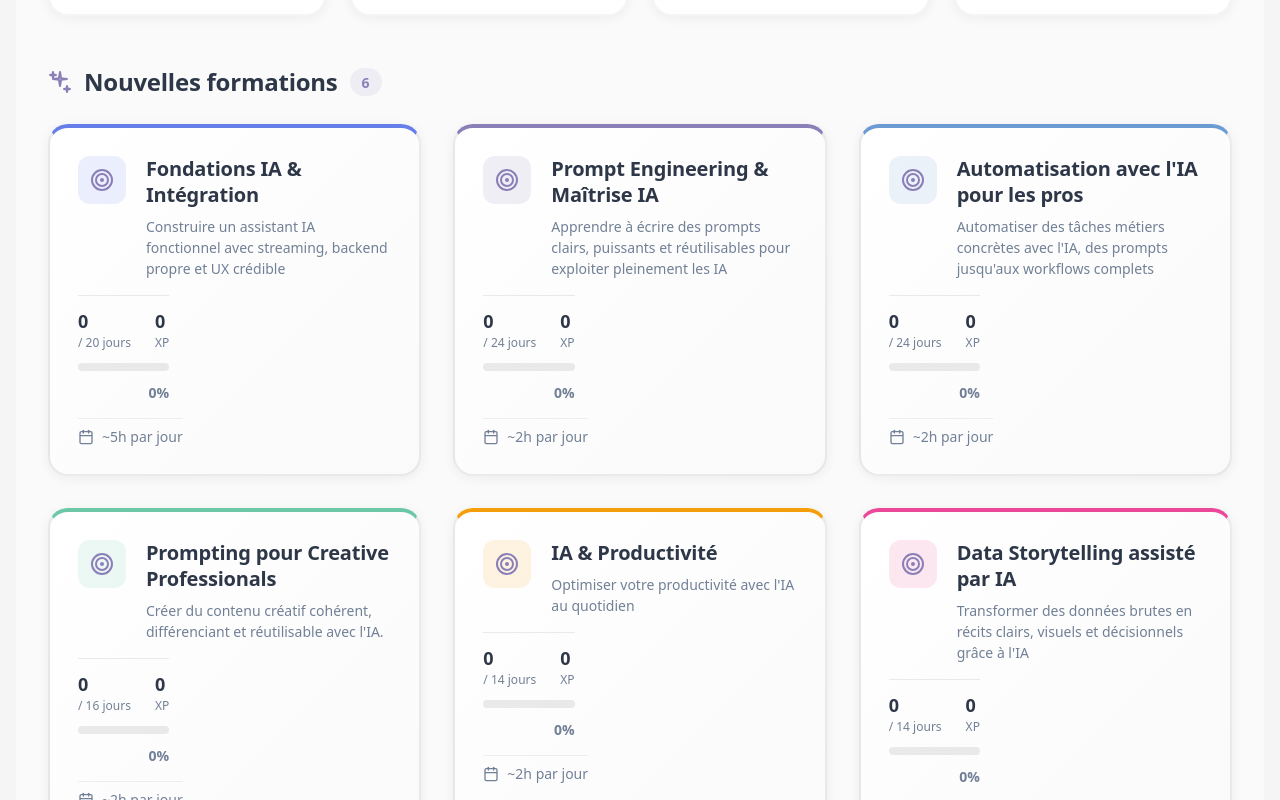
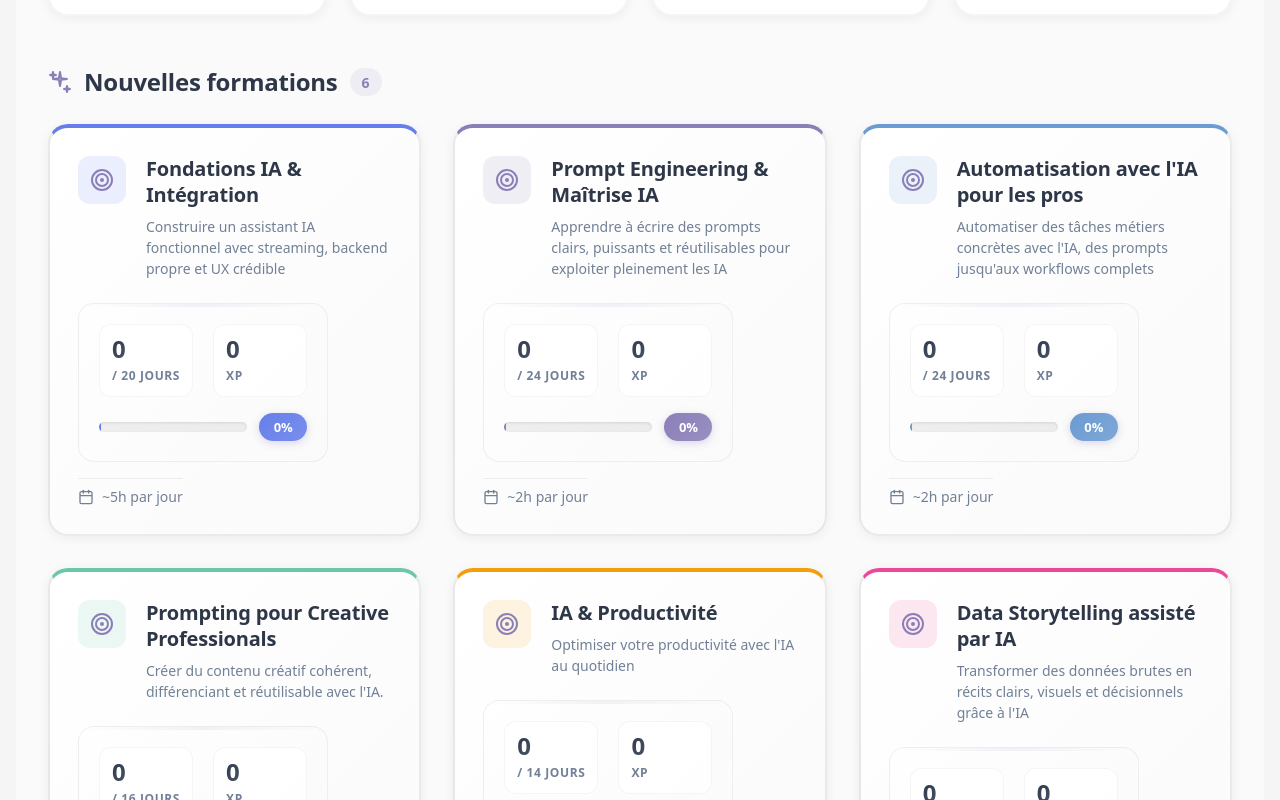
Before and after one commit to OliviaG-dev/SkillLoop, a React (Vite) app: page /programs in a window 1280 px wide. Shown: the part 560-1360 px from the top of the page. Built offline with nearby package versions, Linux system fonts and the light colour scheme.

Commit message:
:lipstick: improvement:design Programms and :bug: fix:bug objectifs

```diff
--- a/src/components/LoopOfTheDay/LoopOfTheDay.css
+++ b/src/components/LoopOfTheDay/LoopOfTheDay.css
@@ -246,7 +246,7 @@
   border-radius: 12px;
   border: 2px solid transparent;
   cursor: pointer;
-  transition: all 0.3s cubic-bezier(0.4, 0, 0.2, 1);
+  transition: background 0.05s linear, transform 0.05s ease, box-shadow 0.05s linear, border-color 0.05s linear;
   font-family: inherit;
   font-size: 1rem;
   font-weight: 500;
@@ -256,6 +256,7 @@
   gap: 0.75rem;
   position: relative;
   overflow: hidden;
+  will-change: transform, background;
 }
 
 .exercise-label {
@@ -292,7 +293,8 @@
     rgba(255, 255, 255, 0.2),
     transparent
   );
-  transition: left 0.5s ease;
+  transition: left 0.3s ease;
+  pointer-events: none;
 }
 
 .exercise-button:hover::before {
@@ -303,20 +305,22 @@
   background: linear-gradient(135deg, #667eea 0%, #764ba2 100%);
   border-color: #667eea;
   box-shadow: 0 4px 16px rgba(102, 126, 234, 0.6);
+  transition: background 0.05s linear, transform 0.05s ease, box-shadow 0.05s linear, border-color 0.05s linear;
 }
 
 .exercise-active:hover {
   background: linear-gradient(135deg, #5568d3 0%, #653d8f 100%);
-  transform: translateY(-2px);
-  box-shadow: 0 6px 20px rgba(102, 126, 234, 0.7);
+  transform: translateY(-1px);
+  box-shadow: 0 5px 18px rgba(102, 126, 234, 0.7);
 }
 
 .exercise-active:active {
   background: linear-gradient(135deg, #4a5bc4 0%, #5a3280 100%);
-  transform: translateY(0);
+  transform: translateY(0) scale(0.98);
   box-shadow:
     0 2px 8px rgba(102, 126, 234, 0.8),
     inset 0 2px 4px rgba(0, 0, 0, 0.2);
+  transition: background 0.03s ease, transform 0.03s ease, box-shadow 0.03s ease;
 }
 
 .exercise-active:disabled {
@@ -341,6 +345,7 @@
   );
   border-color: #6bc7a6;
   box-shadow: 0 4px 16px rgba(107, 199, 166, 0.3);
+  transition: background 0.05s linear, transform 0.05s ease, box-shadow 0.05s linear, border-color 0.05s linear;
 }
 
 .exercise-done .exercise-label-first {
@@ -370,8 +375,8 @@
     #1a7856 100%
   );
   border-color: #5ab896;
-  transform: translateY(-2px);
-  box-shadow: 0 6px 20px rgba(107, 199, 166, 0.4);
+  transform: translateY(-1px);
+  box-shadow: 0 5px 18px rgba(107, 199, 166, 0.4);
 }
 
 .exercise-done:active {
@@ -383,10 +388,11 @@
     #1a7856 75%,
     #0a6846 100%
   );
-  transform: translateY(0);
+  transform: translateY(0) scale(0.98);
   box-shadow:
     0 2px 8px rgba(107, 199, 166, 0.5),
     inset 0 2px 4px rgba(0, 0, 0, 0.15);
+  transition: background 0.03s ease, transform 0.03s ease, box-shadow 0.03s ease;
 }
 
 .exercise-done:disabled {
@@ -406,7 +412,8 @@
   border-radius: 50%;
   flex-shrink: 0;
   box-shadow: 0 2px 6px rgba(16, 185, 129, 0.3);
-  transition: transform 0.3s ease;
+  transition: transform 0.05s ease, opacity 0.05s linear;
+  will-change: transform, opacity;
 }
 
 .exercise-check svg {
@@ -415,7 +422,7 @@
 }
 
 .exercise-done:hover .exercise-check {
-  transform: scale(1.1) rotate(5deg);
+  transform: scale(1.05) rotate(3deg);
 }
 
 /* ==================== DEBRIEF SECTION ==================== */
--- a/src/components/LoopOfTheDay/LoopOfTheDay.tsx
+++ b/src/components/LoopOfTheDay/LoopOfTheDay.tsx
@@ -1,4 +1,4 @@
-import { useState, useMemo } from "react";
+import { useState, useMemo, useEffect } from "react";
 import { useSkillLoopStore } from "../../store/useSkillLoopStore";
 import type { Loop } from "../../types/skillloop.readonly";
 import {
@@ -34,6 +34,18 @@ export const LoopOfTheDay: React.FC<Props> = ({ loop }) => {
   // Récupérer la progression de la loop directement
   const loopProgress = getLoopProgress(loop.id);
 
+  // État local optimiste pour les exercices complétés
+  const [optimisticCompleted, setOptimisticCompleted] = useState<Set<string>>(
+    () => new Set(loopProgress?.completedExercises || [])
+  );
+
+  // Synchroniser l'état optimiste avec le store
+  useEffect(() => {
+    if (loopProgress?.completedExercises) {
+      setOptimisticCompleted(new Set(loopProgress.completedExercises));
+    }
+  }, [loopProgress?.completedExercises]);
+
   // Calculer l'XP restant localement
   const xpRemaining = useMemo(() => {
     const progress = loopsProgress[loop.id];
@@ -62,7 +74,8 @@ export const LoopOfTheDay: React.FC<Props> = ({ loop }) => {
     );
   });
 
-  const exercisesCompleted = loopProgress?.completedExercises.length ?? 0;
+  // Utiliser l'état optimiste pour le calcul de progression
+  const exercisesCompleted = optimisticCompleted.size;
   const exercisesTotal = loop.exercises.length;
   const progressPercent =
     exercisesTotal > 0
@@ -139,16 +152,31 @@ export const LoopOfTheDay: React.FC<Props> = ({ loop }) => {
 
       <div className="exercises-list">
         {loop.exercises.map((ex) => {
-          const isDone = loopProgress?.completedExercises.includes(ex.id);
+          const isDone = optimisticCompleted.has(ex.id);
+          const isDisabled = !isDone && loopProgress?.completed;
           return (
             <button
               key={ex.id}
-              disabled={!isDone && loopProgress?.completed}
+              disabled={isDisabled}
               className={`exercise-button ${isDone ? "exercise-done" : "exercise-active"}`}
-              onClick={() => {
+              onClick={(e) => {
+                e.preventDefault();
+                e.stopPropagation();
+
+                // Mise à jour optimiste immédiate
                 if (isDone) {
+                  setOptimisticCompleted((prev) => {
+                    const next = new Set(prev);
+                    next.delete(ex.id);
+                    return next;
+                  });
                   uncompleteExercise(loop.id, ex.id);
                 } else {
+                  setOptimisticCompleted((prev) => {
+                    const next = new Set(prev);
+                    next.add(ex.id);
+                    return next;
+                  });
                   completeExercise(loop.id, ex.id, ex.xpReward);
                 }
               }}
--- a/src/components/ProgramCard/ProgramCard.css
+++ b/src/components/ProgramCard/ProgramCard.css
@@ -83,55 +83,138 @@
 .program-card-progress {
   display: flex;
   flex-direction: column;
-  gap: 0.75rem;
-  padding-top: 1rem;
-  border-top: 1px solid rgba(0, 0, 0, 0.08);
+  gap: 1rem;
+  padding: 1.25rem;
+  margin-top: 0.5rem;
+  background: linear-gradient(135deg, rgba(255, 255, 255, 0.6) 0%, rgba(250, 250, 250, 0.8) 100%);
+  border-radius: 16px;
+  border: 1px solid rgba(0, 0, 0, 0.06);
+  position: relative;
+  overflow: hidden;
+}
+
+.program-card-progress::before {
+  content: "";
+  position: absolute;
+  top: 0;
+  left: 0;
+  right: 0;
+  height: 3px;
+  background: linear-gradient(90deg, transparent 0%, rgba(139, 127, 184, 0.2) 50%, transparent 100%);
+  opacity: 0.5;
 }
 
 .program-progress-stats {
-  display: flex;
-  gap: 1.5rem;
+  display: grid;
+  grid-template-columns: repeat(2, 1fr);
+  gap: 1.25rem;
 }
 
 .program-stat {
   display: flex;
   flex-direction: column;
-  gap: 0.25rem;
+  gap: 0.375rem;
+  padding: 0.75rem;
+  background: rgba(255, 255, 255, 0.8);
+  border-radius: 12px;
+  border: 1px solid rgba(0, 0, 0, 0.04);
+  transition: all 0.2s ease;
+}
+
+.program-stat:hover {
+  background: rgba(255, 255, 255, 1);
+  transform: translateY(-2px);
+  box-shadow: 0 4px 12px rgba(0, 0, 0, 0.08);
 }
 
 .program-stat-value {
-  font-size: 1.125rem;
+  font-size: 1.5rem;
   font-weight: 700;
   color: var(--text-primary, #2d3748);
   line-height: 1;
+  letter-spacing: -0.02em;
+  background: linear-gradient(135deg, var(--text-primary, #2d3748) 0%, var(--text-secondary, #718096) 100%);
+  -webkit-background-clip: text;
+  -webkit-text-fill-color: transparent;
+  background-clip: text;
 }
 
 .program-stat-label {
   font-size: 0.75rem;
   color: var(--text-secondary, #718096);
-  font-weight: 500;
+  font-weight: 600;
+  text-transform: uppercase;
+  letter-spacing: 0.05em;
+}
+
+.program-progress-bar-wrapper {
+  display: flex;
+  align-items: center;
+  gap: 0.75rem;
+  width: 100%;
 }
 
 .program-progress-bar-container {
-  width: 100%;
-  height: 8px;
-  background: rgba(0, 0, 0, 0.08);
-  border-radius: 8px;
+  flex: 1;
+  min-width: 0;
+  height: 10px;
+  background: rgba(0, 0, 0, 0.06);
+  border-radius: 10px;
   overflow: hidden;
+  position: relative;
+  box-shadow: inset 0 1px 3px rgba(0, 0, 0, 0.1);
 }
 
 .program-progress-bar-fill {
   height: 100%;
-  border-radius: 8px;
-  transition: width 0.6s cubic-bezier(0.4, 0, 0.2, 1);
-  box-shadow: 0 2px 8px rgba(139, 127, 184, 0.3);
+  min-width: 2px;
+  border-radius: 10px;
+  transition: width 0.8s cubic-bezier(0.34, 1.56, 0.64, 1);
+  position: relative;
+  overflow: hidden;
+  display: block;
+  background-color: var(--color-violet, #8b7fb8);
+}
+
+.program-progress-bar-fill::before {
+  content: "";
+  position: absolute;
+  top: 0;
+  left: 0;
+  right: 0;
+  bottom: 0;
+  background: linear-gradient(
+    90deg,
+    rgba(255, 255, 255, 0) 0%,
+    rgba(255, 255, 255, 0.3) 50%,
+    rgba(255, 255, 255, 0) 100%
+  );
+  animation: shimmer 2s infinite;
+}
+
+@keyframes shimmer {
+  0% {
+    transform: translateX(-100%);
+  }
+  100% {
+    transform: translateX(100%);
+  }
 }
 
 .program-progress-text {
-  font-size: 0.875rem;
-  font-weight: 600;
-  color: var(--text-secondary, #718096);
-  text-align: right;
+  display: inline-flex;
+  align-items: center;
+  justify-content: center;
+  min-width: 48px;
+  height: 28px;
+  padding: 0 0.625rem;
+  font-size: 0.8125rem;
+  font-weight: 700;
+  color: white;
+  background: linear-gradient(135deg, var(--color-violet, #8b7fb8) 0%, #764ba2 100%);
+  border-radius: 14px;
+  box-shadow: 0 2px 8px rgba(139, 127, 184, 0.3);
+  letter-spacing: -0.01em;
 }
 
 .program-card-footer {
--- a/src/components/ProgramCard/ProgramCard.tsx
+++ b/src/components/ProgramCard/ProgramCard.tsx
@@ -47,16 +47,30 @@ export const ProgramCard: React.FC<ProgramCardProps> = ({
               <span className="program-stat-label">XP</span>
             </div>
           </div>
-          <div className="program-progress-bar-container">
-            <div
-              className="program-progress-bar-fill"
+          <div className="program-progress-bar-wrapper">
+            <div className="program-progress-bar-container">
+              <div
+                className="program-progress-bar-fill"
+                style={{
+                  width: `${Math.max(progress.progressPercent || 0, 0)}%`,
+                  backgroundColor: program.color || "#8b7fb8",
+                  backgroundImage: program.color
+                    ? `linear-gradient(90deg, ${program.color} 0%, ${program.color}dd 100%)`
+                    : "linear-gradient(90deg, #8b7fb8 0%, #764ba2 100%)",
+                }}
+              />
+            </div>
+            <span
+              className="program-progress-text"
               style={{
-                width: `${progress.progressPercent}%`,
-                backgroundColor: program.color,
+                background: program.color
+                  ? `linear-gradient(135deg, ${program.color} 0%, ${program.color}dd 100%)`
+                  : undefined,
               }}
-            />
+            >
+              {progress.progressPercent || 0}%
+            </span>
           </div>
-          <span className="program-progress-text">{progress.progressPercent}%</span>
         </div>
       )}
 
```
Also changed, not shown: src/data/programs/index.ts (line endings or trailing spaces), src/data/skillloop-data-storytelling-ai.json (line endings or trailing spaces).
